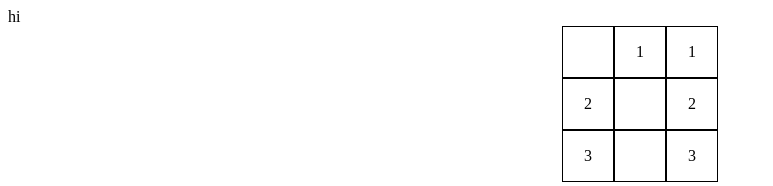
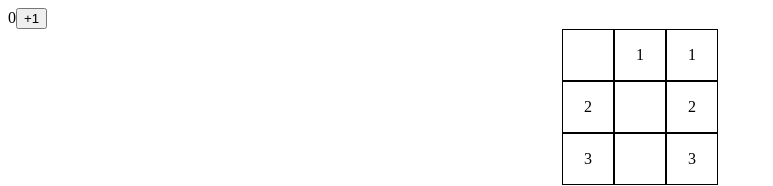
Before and after one commit to mumu111111/gobang, a React (Create React App) app: page / in a window 1280 px wide. Shown: the top 186 px of the page, without its empty margins (0-773 px from the left). Built offline with nearby package versions, Linux system fonts and the light colour scheme.

Commit message:
按钮加1

```diff
--- a/src/App.js
+++ b/src/App.js
@@ -1,9 +1,15 @@
 import React from 'react';
 
 function App() {
+  const [n, setN] = React.useState(0)
   return (
     <div className="App">
-     hi
+      {n}
+      <button onClick={()=> {
+        setN(n+1)
+      }}>
+        +1
+      </button>
     </div>
   );
 }
--- a/src/Cell.js
+++ b/src/Cell.js
@@ -22,7 +22,7 @@ function Cell() {
                     <div className= "row">
                         {items.map(item =>
                             <div className= "col">
-                                {U({text: item})}
+                                { U({text: item}) }
                             </div>)
                         }
                     </div>
```
